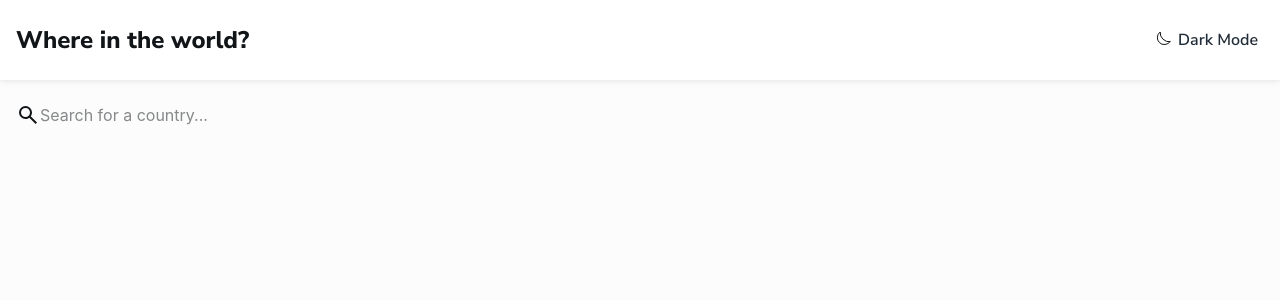
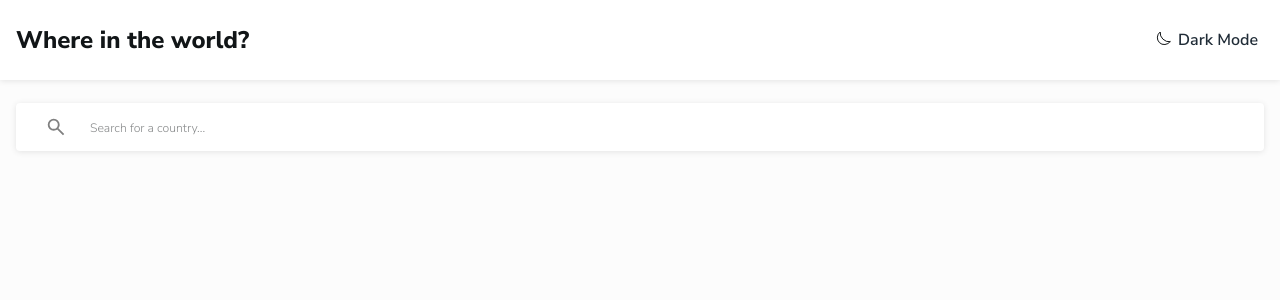
Before and after one commit to CodingWithJiro/frontend-mentor-where-in-the-world, a React (Vite) app: page / in a window 1280 px wide. Shown: the top 300 px of the page. Built offline with nearby package versions, Linux system fonts and the light colour scheme.

Commit message:
feat(styles): add initial styling to Search as per design

```diff
--- a/src/components/Search.tsx
+++ b/src/components/Search.tsx
@@ -1,21 +1,24 @@
 const Search = () => {
   return (
-    <div className="flex">
+    <div className="relative rounded-sm bg-(--COLOR-BG-CARD-PRIMARY) py-3 font-(family-name:--FF) shadow-(--SHADOW-CARD-PRIMARY) focus-within:outline focus-within:outline-(--COLOR-OUTLINE-PRIMARY) motion-safe:transition-[color,background-color,box-shadow] motion-safe:duration-150 motion-safe:ease-in-out">
       <label htmlFor="search-input" className="sr-only">
         Search for a country
       </label>
 
       <svg
+        className="absolute top-[50%] left-7.25 translate-y-[-50%] text-(--COLOR-TEXT-TERTIARY)"
         xmlns="http://www.w3.org/2000/svg"
-        height="24px"
+        height="22px"
         viewBox="0 -960 960 960"
-        width="24px"
+        width="22px"
         fill="currentColor"
+        aria-hidden="true"
       >
         <path d="M784-120 532-372q-30 24-69 38t-83 14q-109 0-184.5-75.5T120-580q0-109 75.5-184.5T380-840q109 0 184.5 75.5T640-580q0 44-14 83t-38 69l252 252-56 56ZM380-400q75 0 127.5-52.5T560-580q0-75-52.5-127.5T380-760q-75 0-127.5 52.5T200-580q0 75 52.5 127.5T380-400Z" />
       </svg>
 
       <input
+        className="text(--COLOR-TEXT-PRIMARY) w-full pr-6 pl-18.5 text-[0.765rem] font-semibold placeholder:text-[0.765rem] placeholder:font-light focus-visible:outline-none"
         id="search-input"
         type="search"
         placeholder="Search for a country..."
```
